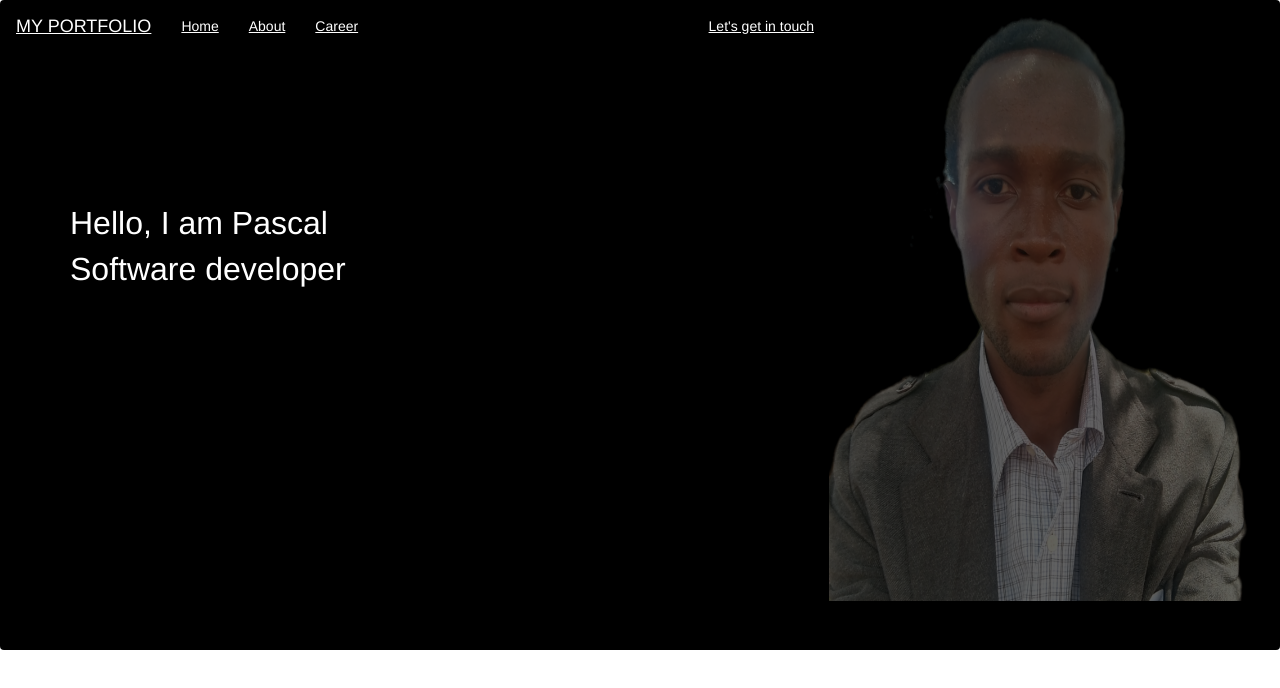
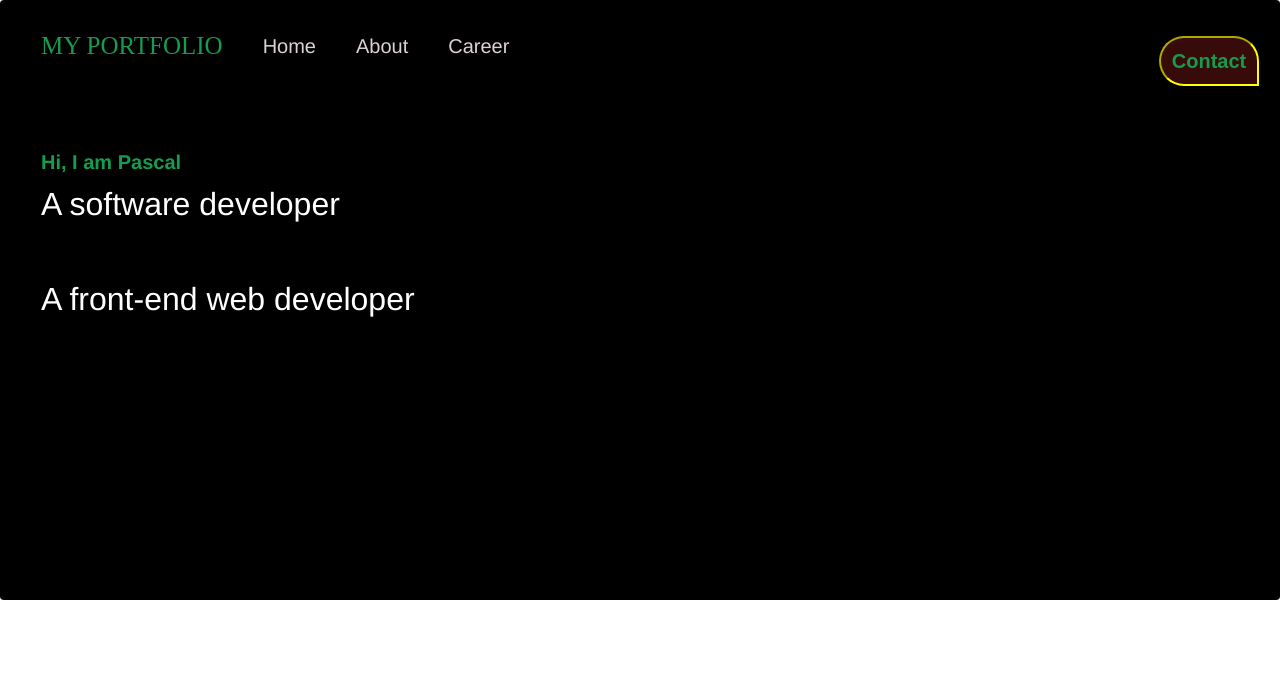
Before and after one commit to Pascal-Owilly/My-Portfolio, a plain HTML site: page index.html in a window 1280 px wide. Drawn offline with nearby package versions, Linux system fonts and the light colour scheme.

Commit message:
add and style nav links using borders and font families, it will make the navbar look beautiful

```diff
--- a/index.html
+++ b/index.html
@@ -6,6 +6,7 @@
   <meta name="viewport" content="width=device-width, initial-scale=1">
   <link rel="stylesheet" href="https://maxcdn.bootstrapcdn.com/bootstrap/3.4.1/css/bootstrap.min.css">
 <link rel="stylesheet" href="styles.css">
+<link rel="stylesheet" href="script.js">
 </head>
 <body>
 
@@ -20,27 +21,39 @@
       <li class="active"><a href="#">Home</a></li>
           <li><a href="#">About</a></li>
           <li><a href="#">Career</a></li>
-        </ul>
-      </li>
-    </ul>
-    <ul class="nav navbar-nav navbar-right">
-      <li><a href="#"><span class="glyphicon glyphicon-facebook">
-      </span>Let's get in touch</a></li>
+      </ul>
 
-        <img src="images/img1.png" alt="" style="opacity: .38;height: 600px;width: 450px;">
+      <ul class="nav navbar-nav navbar-right">
+       <li> <button type="button" id="btn5"  onmouseover="document.getElementById('btn5').innerHTML='Lets get in touch'" onmouseleave="document.getElementById('btn5').innerHTML='Contact'">Contact</button></li>
+      </ul>
+
+      <script src="script.js">
+
+      </script>
 
 
 
-      <!-- <img src="images/photo-1554050857-c84a8abdb5e2.jpeg" alt=""> -->
+
+
+
+        <!-- <img src="images/img1.png" alt="" style="opacity: .3;height: 600px;width: 550px;margin-right: 400px;">  -->
+
 
 
     </ul>
+
 </div>
-<div class="container">
+<div class="container-fluid">
 <div class="main">
-<p>Hello, I am Pascal <br> Software developer</p>
+<p> <span>Hi, I am Pascal</span>  <br> A software developer</p>
+<p>A front-end web developer</p>
 </div>
-</div>
+<!-- <div class="img-class">
+  <img src="images/img5.jpg" alt="" width="40%">
+</div> -->
+
+
+
 
 </nav>
 
--- a/script.js
+++ b/script.js
@@ -0,0 +1 @@
+document.getElementById('btn-contact').innerHTML = "Let's get in touch"
--- a/styles.css
+++ b/styles.css
@@ -1,3 +1,4 @@
+
 body {
     color: white;
 }
@@ -6,21 +7,71 @@ body {
     color: white;
 }
 .navbar a {
-    color: white;
-    text-decoration: underline;
-}
-a:hover{
-    color: rgb(9, 83, 40);
+    color: rgb(221, 210, 210);
+    text-decoration: none
+
 }
 
-.navbar{
-    height: 650px;
+.navbar li > a:hover {
+    color: black;
 }
-p {
-    font-size: 32px;
-    transition: 2s top;
+
+nav .navbar-brand {
+    color: rgb(23, 155, 78);
+    font-size: 25px;
+    font-weight: 800px;
+    font-family: PatuaOne-Regular;
+}
+
+a:hover{
+    color: rgb(14, 112, 55);
 
 }
-.main{
-    margin-top: -400px;
+
+nav .navbar-brand:hover {
+   color: rgb(185, 136, 136);
+font-family: sans-serif;
 }
+
+ .navbar{
+    height: 600px;
+    padding: 20px 20px 0 10px;
+}
+
+span {
+    font-size: 20px;
+    font-weight: 800;
+    color: rgb(23, 155, 78);
+}
+
+.nav li{
+    font-size: 20px;
+    padding-left: 10px;
+}
+
+.container-fluid{
+    padding-left: 30px;
+  }
+ .main p {
+    font-size: 32px;
+    transition: all 1s  ease;
+    margin-top: 50px;
+}
+#btn5{
+    width: 100px;
+    height: 50px;
+    transition: width 1s ease-out;
+    background-color: rgb(56, 11, 11);
+    border: 2px inset yellow;
+    font-size: 20px;
+    font-weight: 600;
+    color: rgb(23, 155, 78);
+    font-family: sans-serif;
+    border-radius: 30px 30px 0 30px;
+    margin-top: 15px;
+}
+#btn5:hover {
+   width: 200px;
+   transition: 1s;
+   color: white;
+}
```
Also changed, not shown: css/PatuaOne-Regular.ttf (added).
